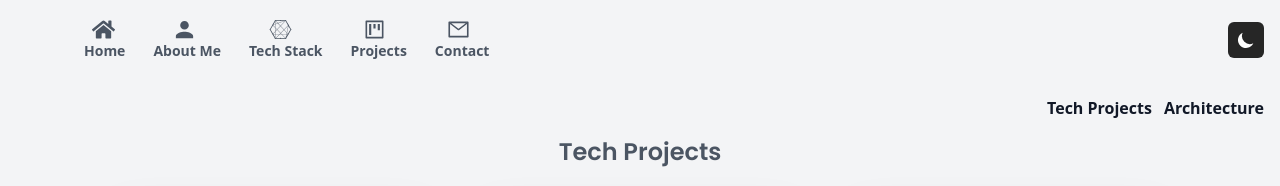
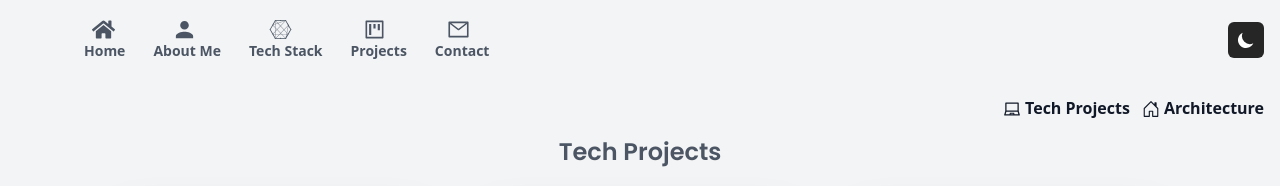
Before and after one commit to johncanero/johncanero-website, a Next.js app: page /projects in a window 1280 px wide. Shown: the top 186 px of the page. Built offline with nearby package versions, Linux system fonts and the light colour scheme.

Commit message:
Adjusrt Icons Links

```diff
--- a/pages/archi/index.tsx
+++ b/pages/archi/index.tsx
@@ -1,6 +1,8 @@
 import React from "react";
 import Link from "next/link";
 import { AiOutlineInstagram } from "@react-icons/all-files/ai/AiOutlineInstagram";
+import { AiOutlineLaptop } from "@react-icons/all-files/ai/AiOutlineLaptop";
+import { BsHouseDoor } from "@react-icons/all-files/bs/BsHouseDoor";
 import CardItem from "../../components/CardItem";
 
 const index = () => {
@@ -9,11 +11,11 @@ const index = () => {
       {/* Add Links - Architecture */}
       <div className="flex justify-end gap-3 mt-4 font-semibold">
         <Link rel="noopener noreferrer" href="/projects">
-          <div className=" dark:hover:text-cyan-500">Tech Projects</div>
+          <div className="flex gap-1 dark:hover:text-cyan-500"><AiOutlineLaptop className="mt-1" size={18} /> Tech Projects</div>
         </Link>
 
         <Link rel="noopener noreferrer" href="/archi">
-          <div className=" dark:hover:text-cyan-500">Architecture</div>
+          <div className="flex gap-1 dark:hover:text-cyan-500"><BsHouseDoor className="mt-1" size={18}/> Architecture</div>
         </Link>
       </div>
 
--- a/pages/projects/index.tsx
+++ b/pages/projects/index.tsx
@@ -11,6 +11,8 @@ import { FaAirbnb } from "@react-icons/all-files/fa/FaAirbnb";
 import { FaGithub } from "@react-icons/all-files/fa/FaGithub";
 import { BsFillHouseDoorFill } from "@react-icons/all-files/bs/BsFillHouseDoorFill";
 import { BsFillChatQuoteFill } from "@react-icons/all-files/bs/BsFillChatQuoteFill";
+import { AiOutlineLaptop } from "@react-icons/all-files/ai/AiOutlineLaptop";
+import { BsHouseDoor } from "@react-icons/all-files/bs/BsHouseDoor";
 
 import CardItem from "../../components/CardItem";
 
@@ -20,11 +22,15 @@ const projects = () => {
       {/* Add Links - Architecture */}
       <div className="flex justify-end gap-3 mt-4 font-semibold">
         <Link rel="noopener noreferrer" href="/projects">
-          <div className=" dark:hover:text-cyan-500">Tech Projects</div>
+          <div className="flex gap-1 dark:hover:text-cyan-500">
+            <AiOutlineLaptop className="mt-1" size={18} /> Tech Projects
+          </div>
         </Link>
 
         <Link rel="noopener noreferrer" href="/archi">
-          <div className=" dark:hover:text-cyan-500">Architecture</div>
+          <div className="flex gap-1 dark:hover:text-cyan-500">
+            <BsHouseDoor className="mt-1" size={18} /> Architecture
+          </div>
         </Link>
       </div>
 
--- a/pages/techstack/index.tsx
+++ b/pages/techstack/index.tsx
@@ -3,7 +3,6 @@ import Image from "next/image";
 import Link from "next/link";
 // Icons
 import { FaGithub } from "@react-icons/all-files/fa/FaGithub";
-import { FaConnectdevelop } from "@react-icons/all-files/fa/FaConnectdevelop";
 import { BsPencilSquare } from "@react-icons/all-files/bs/BsPencilSquare";
 
 const techstack = () => {
```
